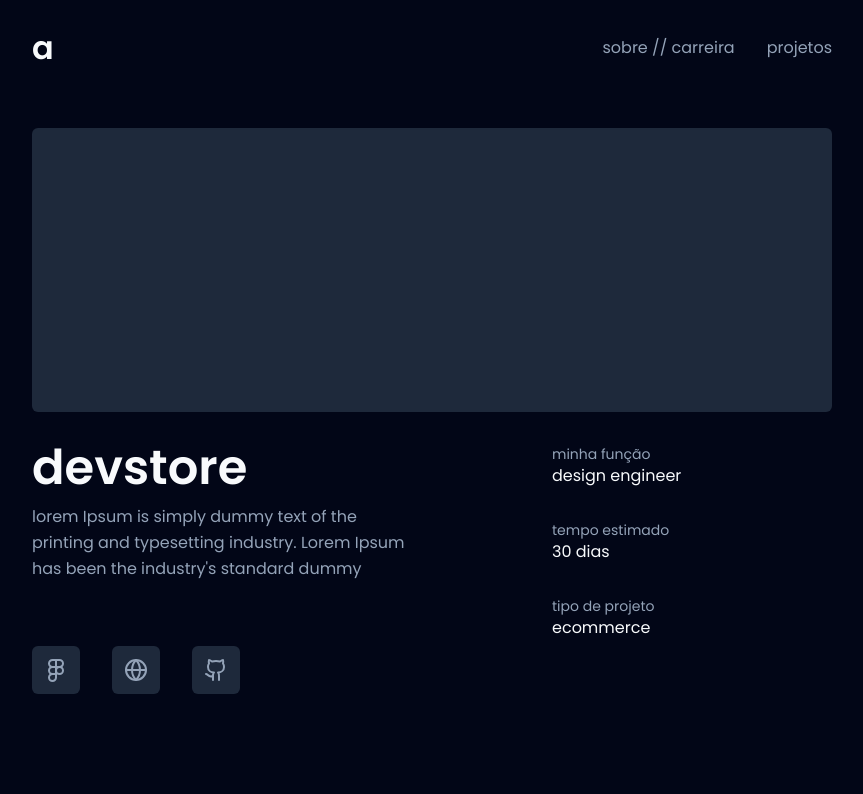
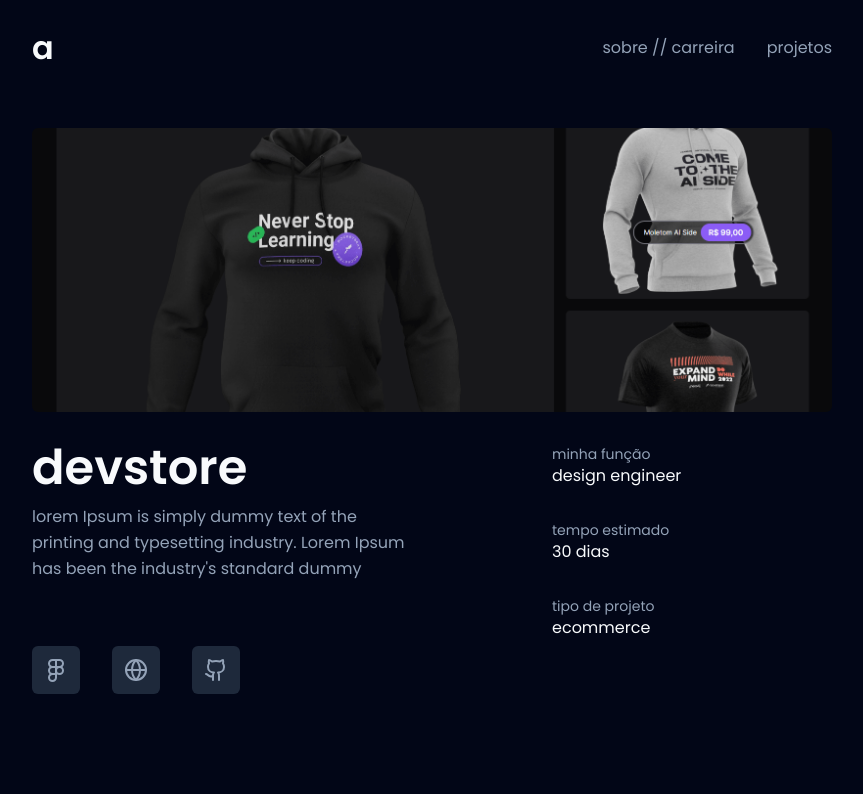
Before and after one commit to avilyre/avilysilva, a Next.js app: page /projects/devstore in a window 1280 px wide. Shown: the top 794 px of the page, without its empty margins (208-1071 px from the left). Built offline with nearby package versions, Linux system fonts and the light colour scheme.

Commit message:
feat: add project details thumbnail image component

```diff
--- a/src/app/projects/[slug]/page.tsx
+++ b/src/app/projects/[slug]/page.tsx
@@ -1,4 +1,5 @@
 import { BadgeInfo, Figma, Github, Globe } from "lucide-react";
+import Image from "next/image";
 
 import { projects } from "@/@data/projects";
 import { PageHeader } from "@/components/page-header";
@@ -11,6 +12,11 @@ const ProjectDetails = (props: Readonly<ProjectDetails>) => {
     params: { slug },
   } = props;
 
+  const defaultThumbnailSize = {
+    height: 285,
+    width: 800,
+  };
+
   const project = projects.filter(project => project.slug === slug).shift();
 
   if (!project) return;
@@ -18,7 +24,16 @@ const ProjectDetails = (props: Readonly<ProjectDetails>) => {
   return (
     <main>
       <header>
-        <div className="mb-8 aspect-video w-full rounded-md bg-tertiary sm:aspect-[16/5.68]"></div>
+        <Image
+          src={project.image.src}
+          className="mb-8 aspect-video w-full rounded-md bg-tertiary object-cover sm:aspect-[16/5.68]"
+          alt={project.title}
+          height={defaultThumbnailSize.height}
+          width={defaultThumbnailSize.width}
+          quality={100}
+          priority
+        />
+
         <div className="flex flex-col gap-8 sm:flex-row">
           <section className="max-w-[488px] flex-1">
             <PageHeader
```
